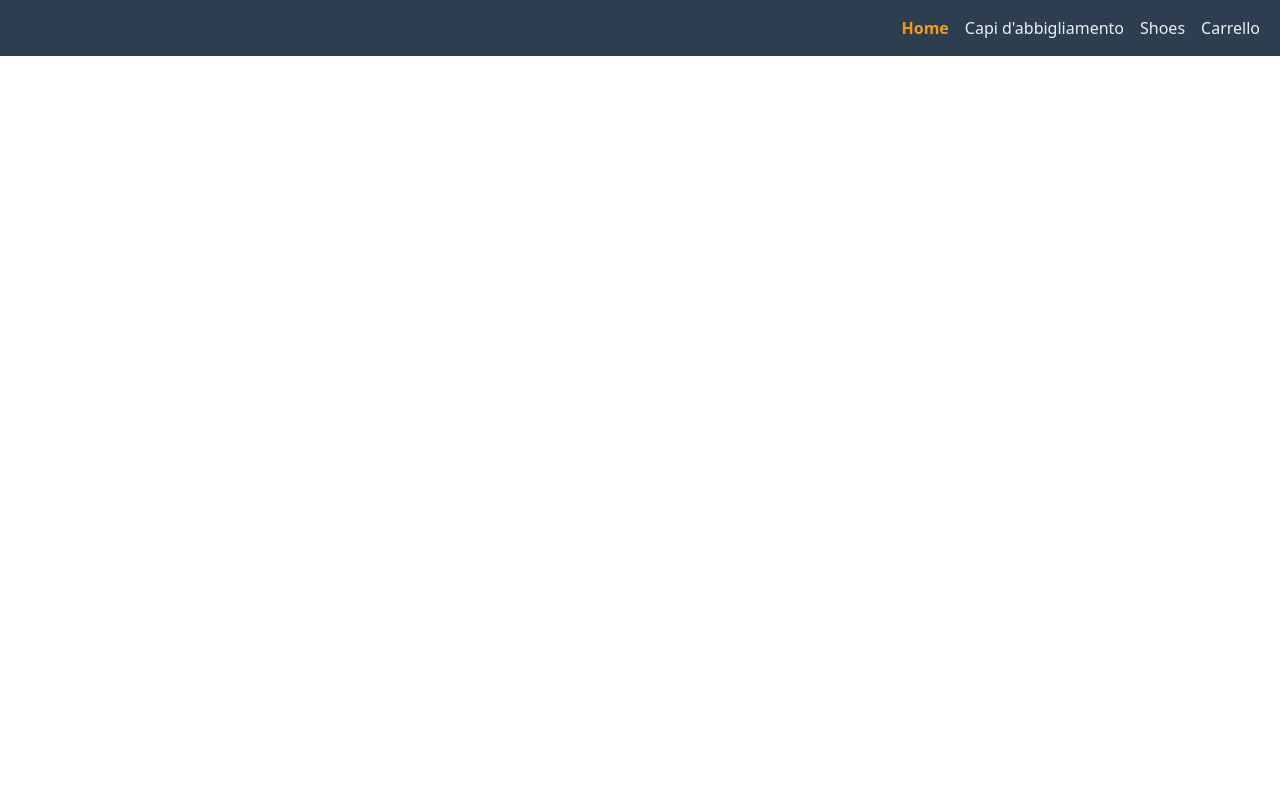
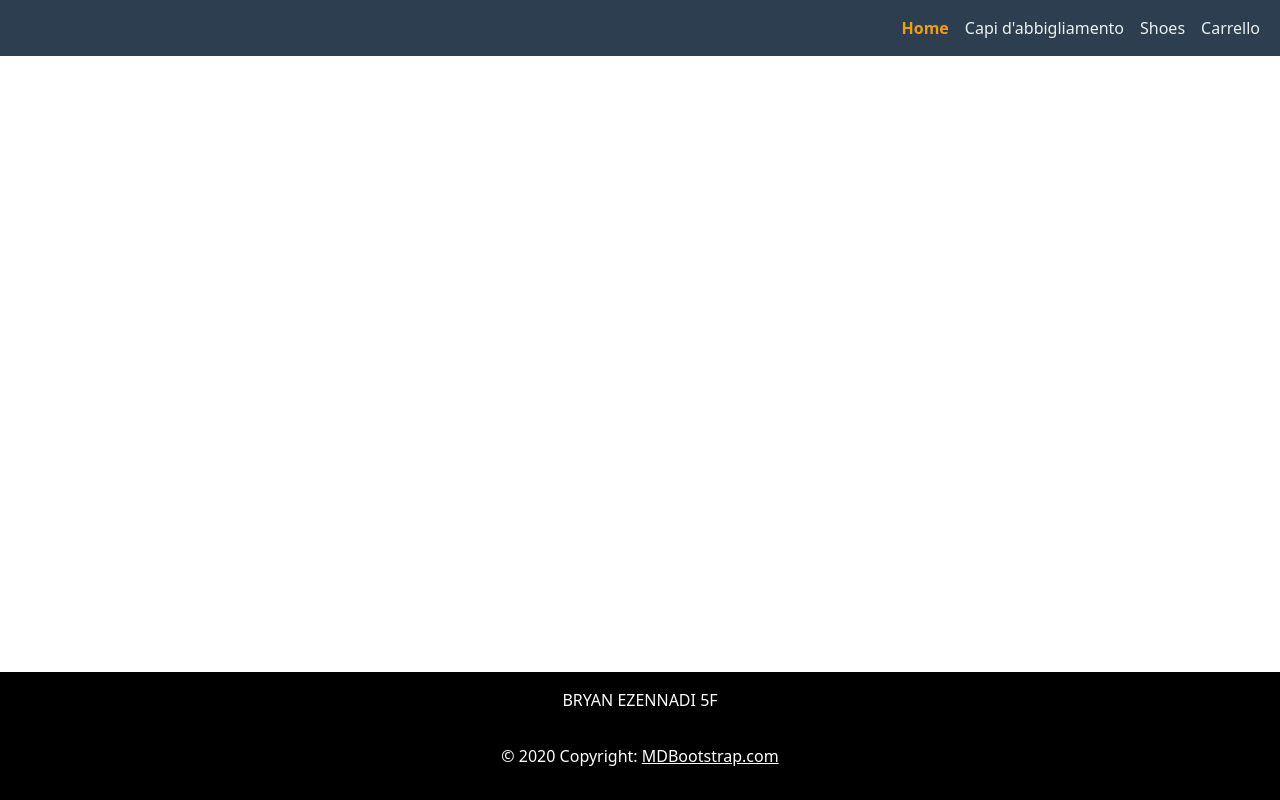
Before and after one commit to bryanezennadi/sito_ecommerce, a plain HTML site: page pagine_html/index.html in a window 1280 px wide. Drawn offline with nearby package versions, Linux system fonts and the light colour scheme.

Commit message:
aggiunto footer

```diff
--- a/altre_pagine/style.css
+++ b/altre_pagine/style.css
@@ -34,3 +34,12 @@
     color: #f39c12;
     font-weight: 600;
   }
+  #testo_footer {
+    text-align: center;
+
+  }
+  footer {
+    position: fixed;
+    bottom:0;
+    width: 100%;
+  }
--- a/pagine_html/index.html
+++ b/pagine_html/index.html
@@ -44,6 +44,14 @@
     </div>
 
     </div>
+    <footer class="bg-black text-white text-center py-3">
+
+        <p>BRYAN EZENNADI 5F</p>
+        <div class="text-center p-3" style="background-color: rgba(0, 0, 0, 0.05);">
+            © 2020 Copyright:
+            <a class="text-white" href="https://mdbootstrap.com/">MDBootstrap.com</a>
+        </div>
+    </footer>
 </body>
 
 </html>
```
